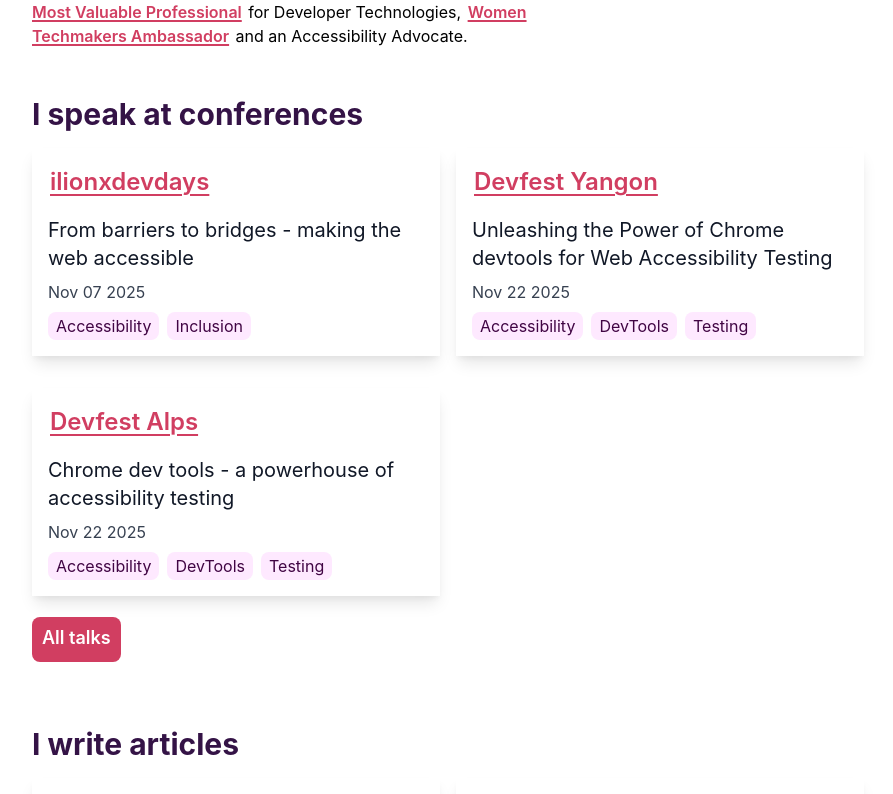
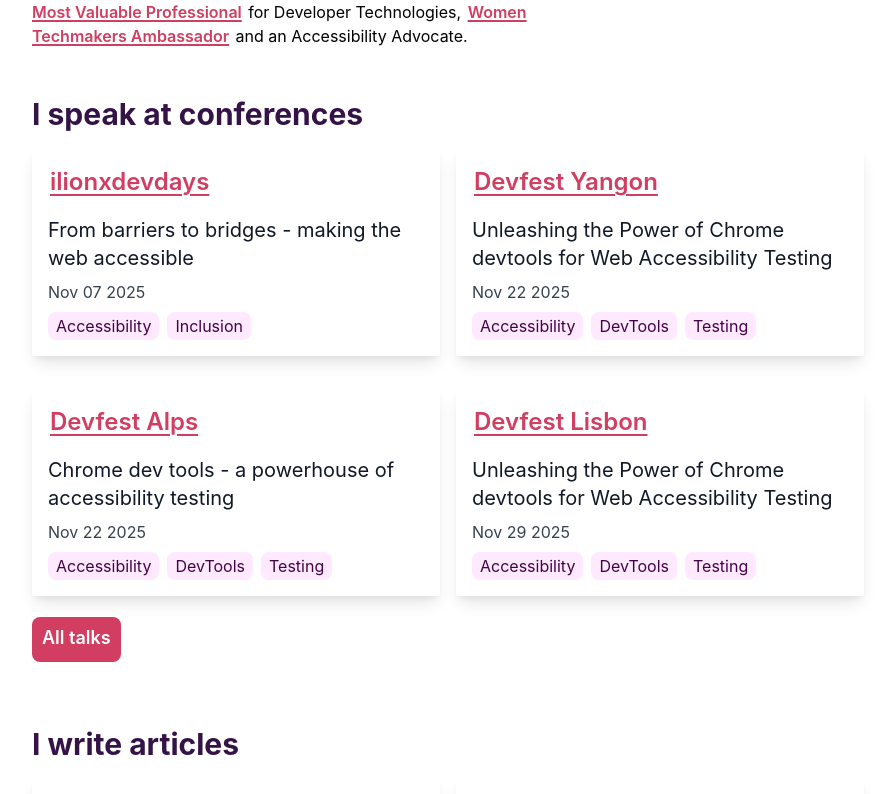
Before and after one commit to anuk79/anuradhakumari, a Next.js app: page / in a window 1280 px wide. Shown: the part 424-1218 px from the top of the page, without its empty margins (192-1085 px from the left). Built offline with nearby package versions, Linux system fonts and the light colour scheme.

Commit message:
Add event details for Devfest Lisbon and Yangon

```diff
--- a/data/talks.js
+++ b/data/talks.js
@@ -1,4 +1,19 @@
 const talks = [
+     {
+    "topic": "Unleashing the Power of Chrome devtools for Web Accessibility Testing",
+    "topics": [
+      "Accessibility",
+      "DevTools",
+      "Testing",
+    ],
+    "date": "2025-11-29",
+    "eventDetails": {
+      "url": "https://gdg.community.dev/events/details/google-gdg-lisbon-presents-devfest-lisbon-2025/",
+      "name": "Devfest Lisbon",
+      "video": null,
+      "resources": null
+    }
+  },
      {
     "topic": "Unleashing the Power of Chrome devtools for Web Accessibility Testing",
     "topics": [
```
